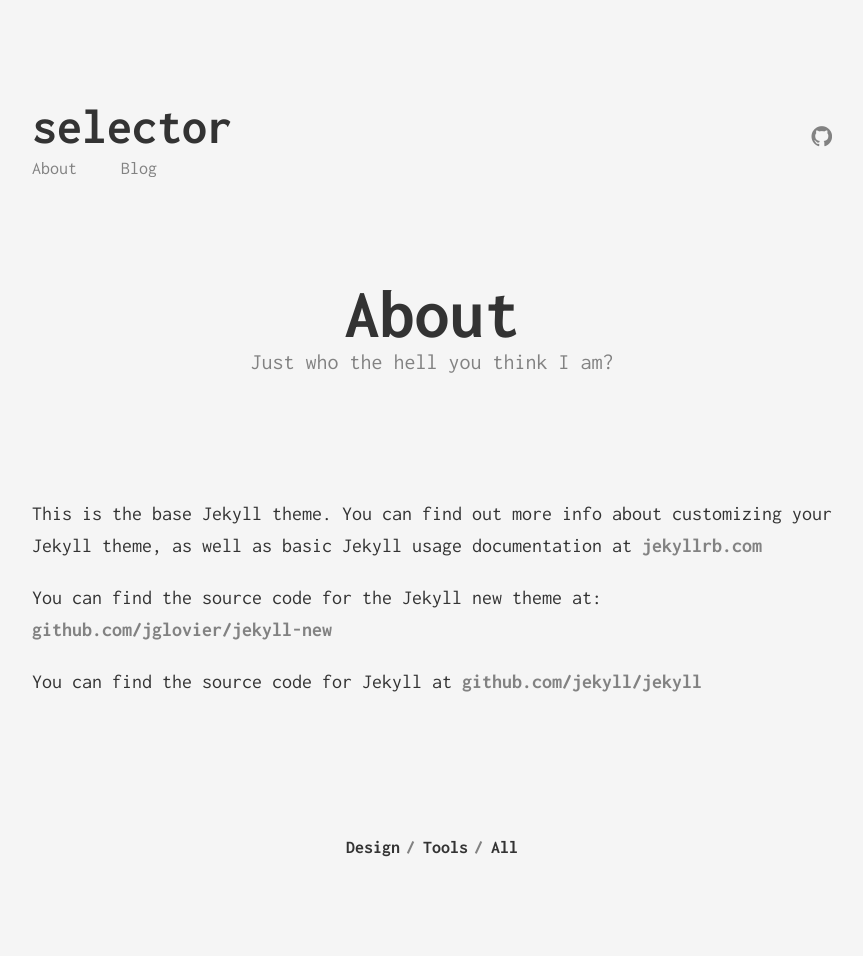
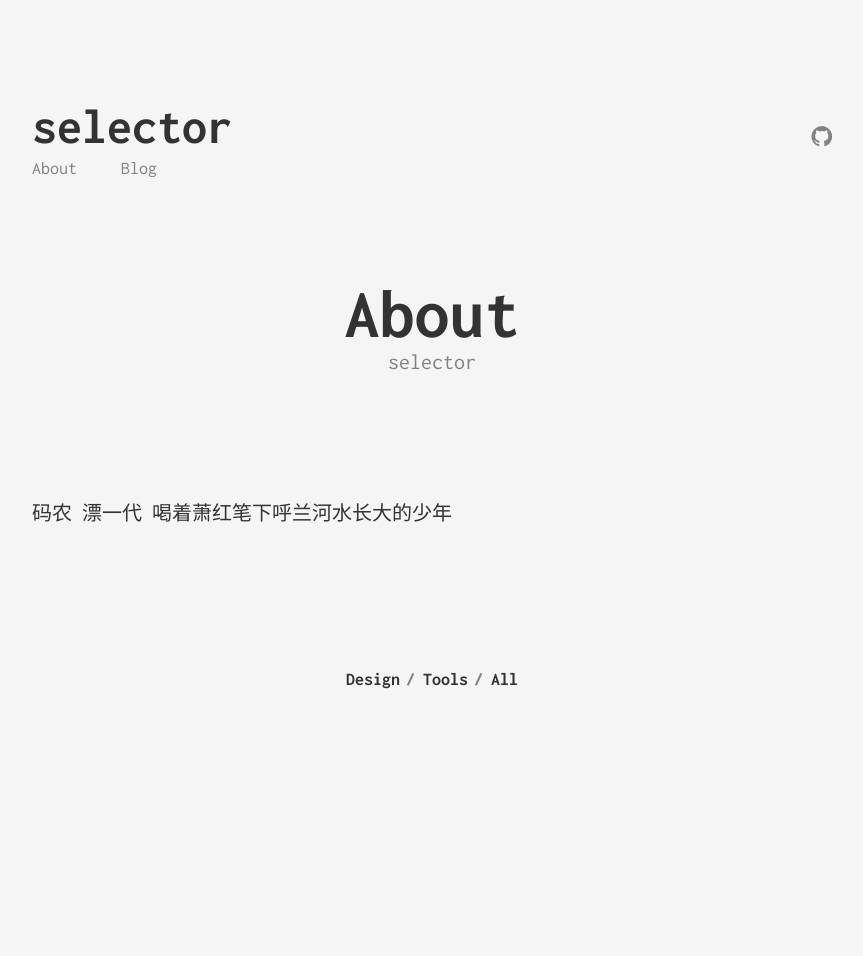
Before and after one commit to dash2014/dash2014.github.io-temp, a Jekyll site: the page built from about.md, in a window 1280 px wide. Shown: the whole page, without its empty margins (208-1071 px from the left). Built offline with Jekyll 4.4.1, drawn with Linux system fonts in a browser that asks for light colours; after the commit the page ends 900 px from its top, so only the background shows below that.

Commit message:
修改模板

```diff
--- a/about.md
+++ b/about.md
@@ -1,12 +1,10 @@
 ---
 layout: page
 title: About
-subtitle: Just who the hell you think I am?
+subtitle: selector
 permalink: /about/
 ---
 
-This is the base Jekyll theme. You can find out more info about customizing your Jekyll theme, as well as basic Jekyll usage documentation at [jekyllrb.com](http://jekyllrb.com/)
-
-You can find the source code for the Jekyll new theme at: [github.com/jglovier/jekyll-new](https://github.com/jglovier/jekyll-new)
-
-You can find the source code for Jekyll at [github.com/jekyll/jekyll](https://github.com/jekyll/jekyll)
+码农
+漂一代
+喝着萧红笔下呼兰河水长大的少年
```
